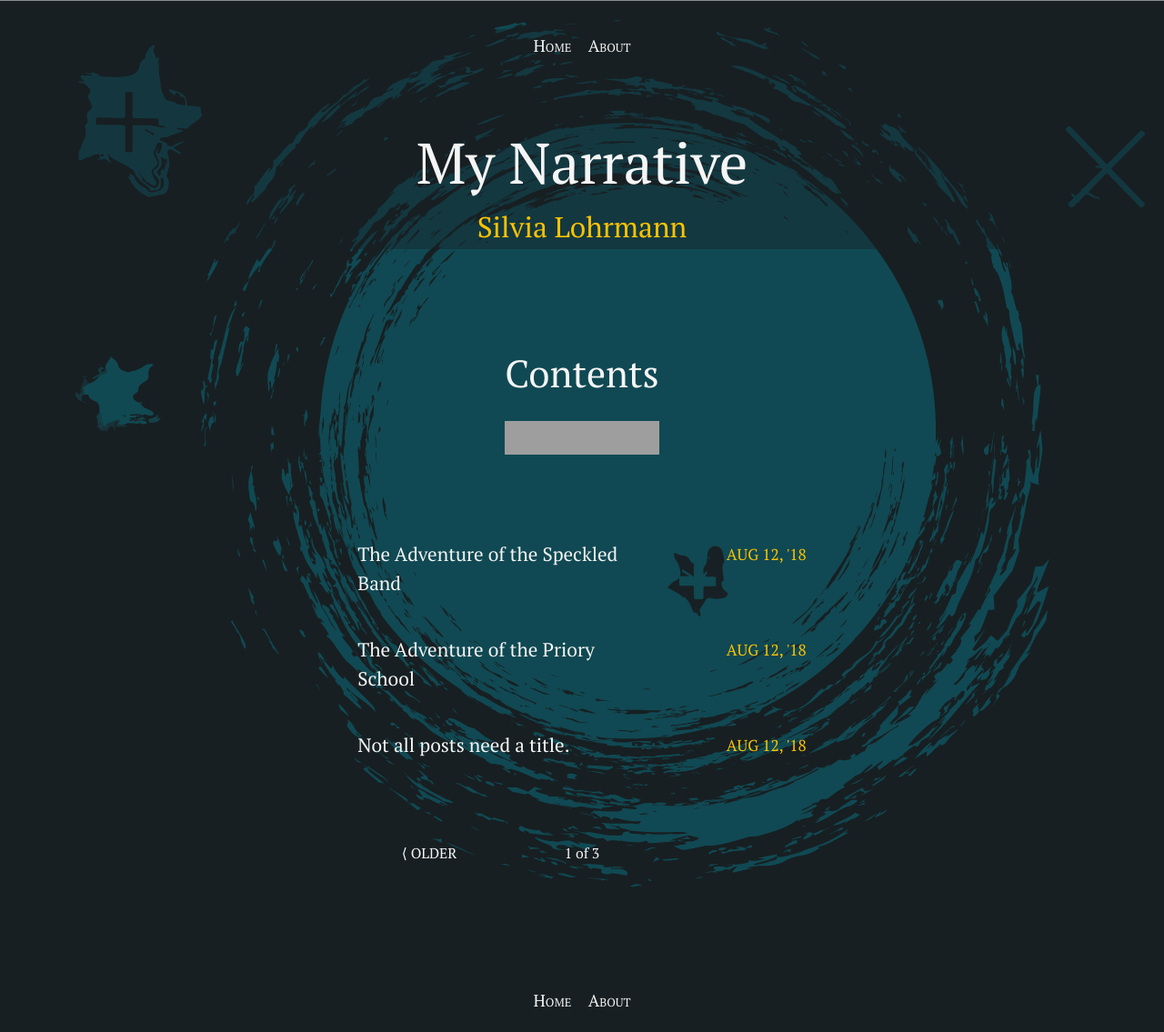
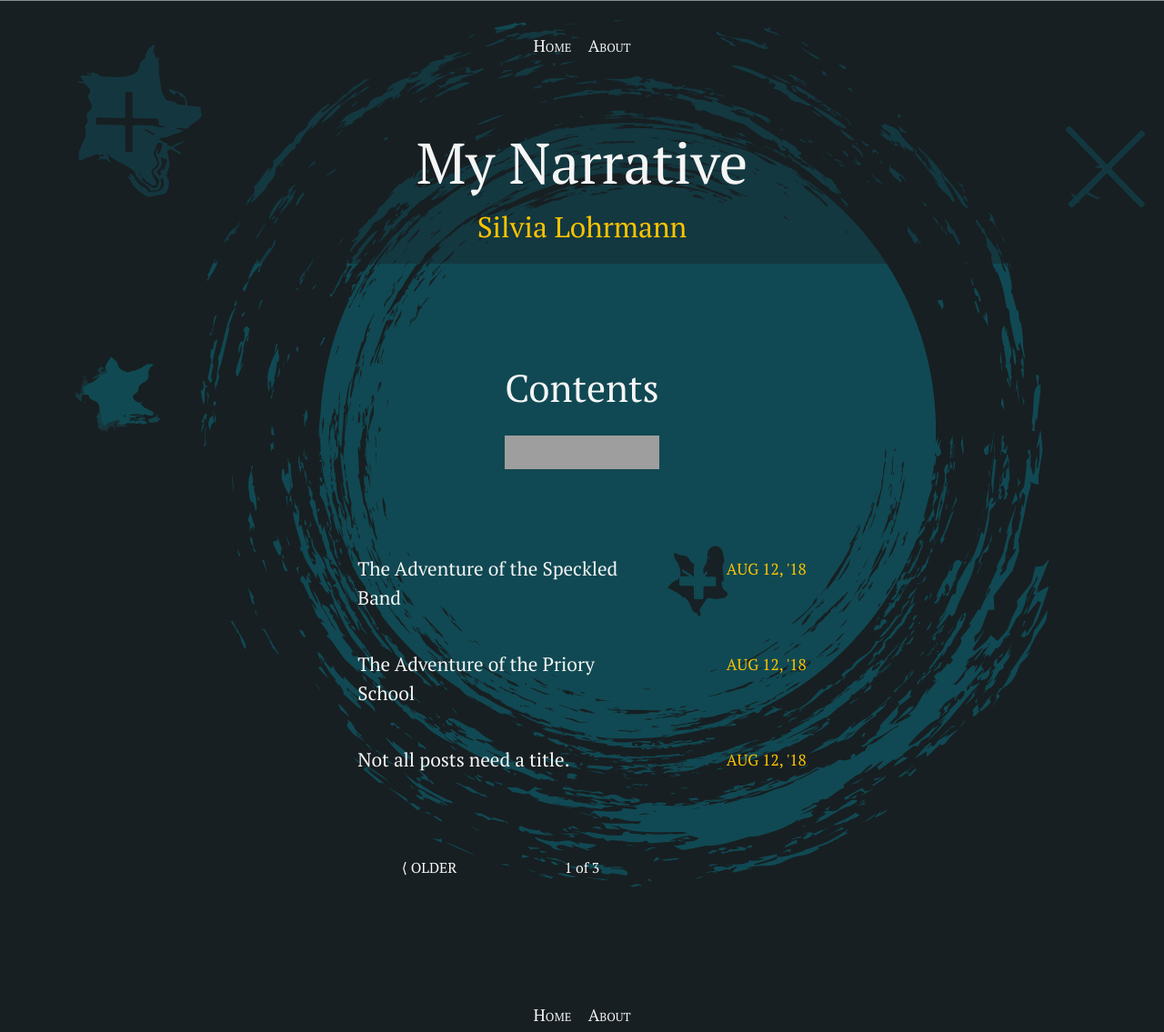
Before and after one commit to silvialohrmann/editorial, a Jekyll site: the page built from index.html, in a window 1280 px wide. Shown: the whole page at 91% size. Built offline with Jekyll 4.4.1, drawn with Linux system fonts in a browser that asks for light colours; the list of posts is cut into pages by our own code.

Commit message:
Update _masthead.scss

```diff
--- a/_sass/_masthead.scss
+++ b/_sass/_masthead.scss
@@ -20,7 +20,7 @@
   color: $muted-text-color;
   font-size: 1.25em;
   margin: 0;
-  padding: 0 2rem;
+  padding: 0 2rem 1rem 2rem;
   @media (min-width: $on-tablet) {
     font-size: 1.5em;
   }
```
